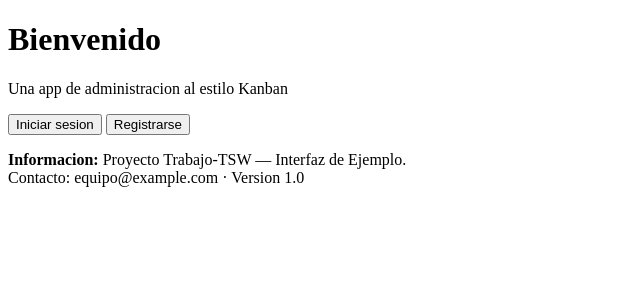
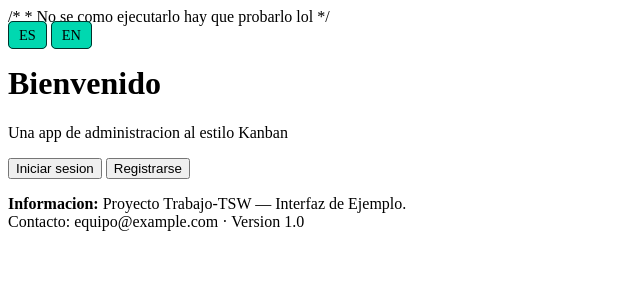
Before and after one commit to Akanenosketch/Trabajo-TSW, a PHP site: page / in a window 1280 px wide. Shown: the top 300 px of the page, without its empty margins (0-640 px from the left). Run offline with PHP 8.4, Linux system fonts and the light colour scheme.

Commit message:
Added dual buttom to lengage switch, need to ensure it works properly lols

```diff
--- a/EstructuraFinal/Codigo Fuente/view/css/users/welcomePage.css
+++ b/EstructuraFinal/Codigo Fuente/view/css/users/welcomePage.css
@@ -1 +1,27 @@
 login para welcomePage.php
+
+
+.lang-switch {
+    position: absolute;
+    top: 10px;
+    right: 10px;
+    display: flex;
+    gap: 8px;
+    z-index: 9999;
+}
+
+.lang-btn {
+    background: rgb(0, 216, 176);
+    color: black;
+    border: 1px solid #01322b;
+    padding: 5px 10px;
+    border-radius: 5px;
+    text-decoration: none;
+    font-weight: 500;
+    font-size: 0.9rem;
+    transition: background 0.2s, color 0.2s;
+}
+
+.lang-btn:hover {
+    background: #007834;
+}
--- a/EstructuraFinal/Codigo Fuente/view/users/welcomePage.php
+++ b/EstructuraFinal/Codigo Fuente/view/users/welcomePage.php
@@ -14,6 +14,14 @@ $view = ViewManager::getInstance();
 
 <body>
     <main class="container">
+        /*
+            * No se como ejecutarlo hay que probarlo lol
+        */
+        <div class="lang-switch">
+            <a href="?lang=es" class="lang-btn">ES</a>
+            <a href="?lang=en" class="lang-btn">EN</a>
+        </div>
+
         <div class="welcome-card" role="region" aria-labelledby="bienvenido">
             <h1 id="bienvenido"><?= i18n("Bienvenido") ?></h1>
             <p class="subtitle"><?= i18n("Una app de administracion al estilo Kanban") ?></p>
```
